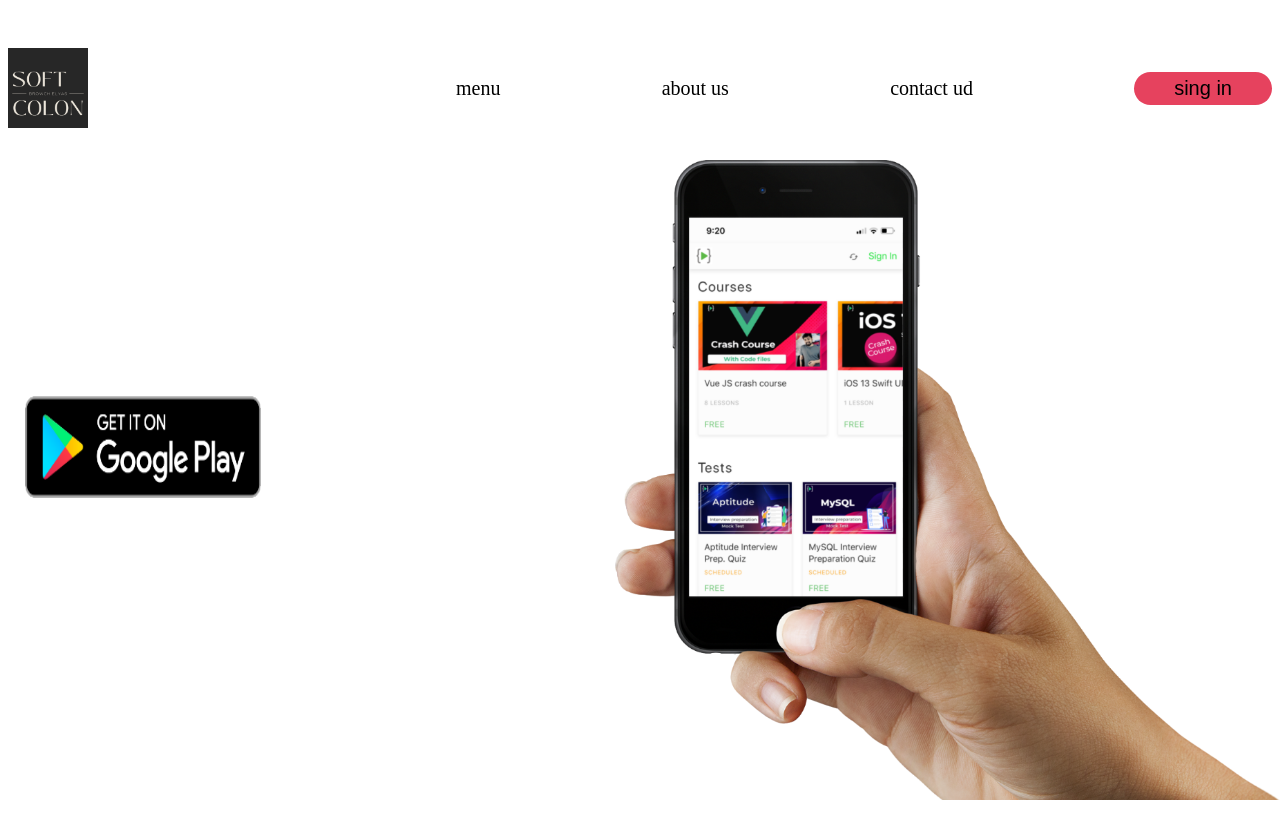
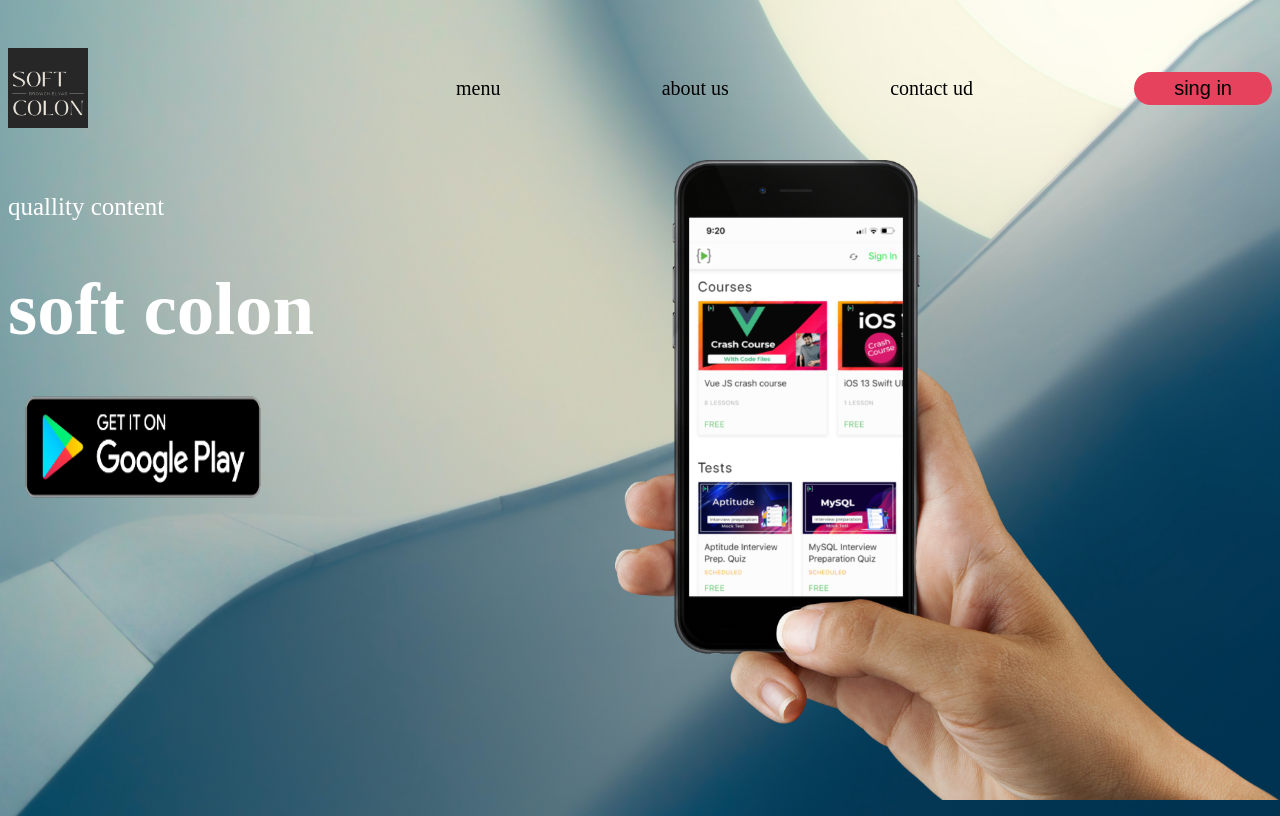
Before and after one commit to axay5122/htmltemplet, a plain HTML site: page index.html in a window 1280 px wide. Drawn offline with Linux system fonts and the light colour scheme.

Commit message:
Add files via upload

```diff
--- a/css/styel.css
+++ b/css/styel.css
@@ -1,5 +1,5 @@
 body {
-    background-image: url("img/pexels-johannes-plenio-1103970.jpg");
+    background-image: url("/img/backgrounndimg.jpg");
     background-position: center;
     background-size: cover;
     height: 100vh;
```
Also changed, not shown: img/backgrounndimg.jpg (added).
